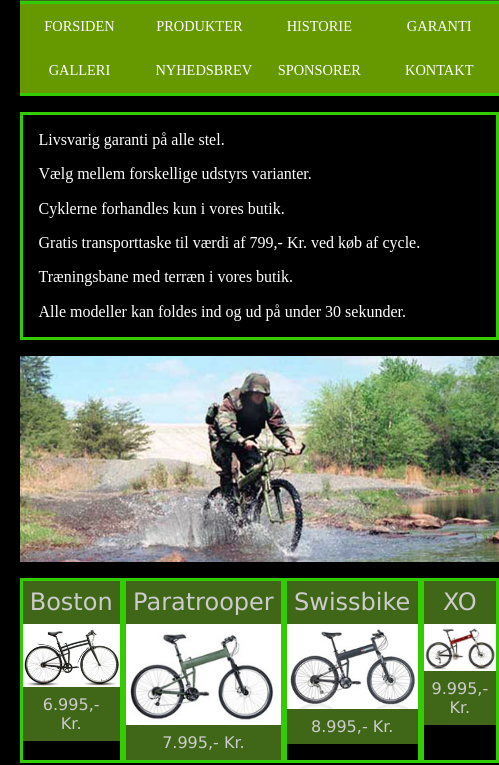
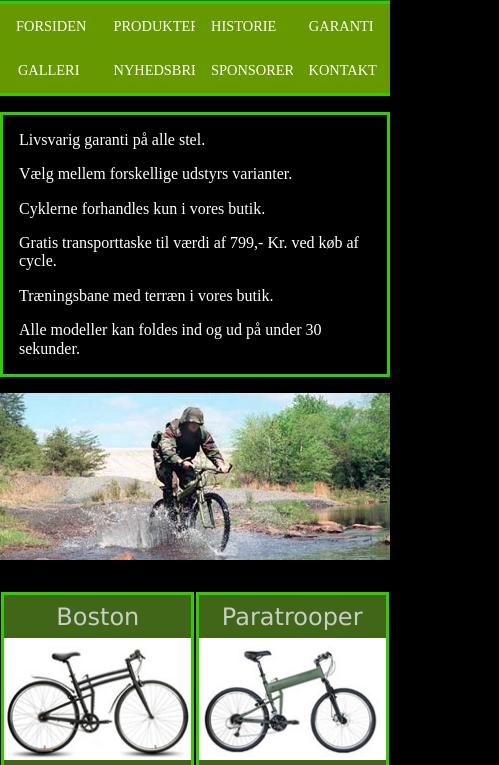
Before and after one commit to mort79f8/OpsamlingsOpgave, a plain HTML site: page index.html in a window 390 px wide. Shown: the part 79-844 px from the top of the page, 499 px wide, since content can reach past the window. Drawn offline with nearby package versions, Linux system fonts and the light colour scheme.

Commit message:
Added responsiveGrid600 style sheet

```diff
--- /dev/null
+++ b/styles/_responsiveGrid600.scss
@@ -0,0 +1,14 @@
+@media screen and (max-width: 600px) {
+  .wrapper {
+    grid-template-columns: 1fr;
+  }
+  main {
+    .articles {
+      flex-wrap: wrap;
+      article {
+        margin: 1em 0;
+        width: 48%;
+      }
+    }
+  }
+}
--- a/styles/styleGrid.scss
+++ b/styles/styleGrid.scss
@@ -110,3 +110,4 @@ footer {
 
 @import "responsiveGrid1000";
 @import "responsiveGrid800";
+@import "responsiveGrid600";
```
Also changed, not shown: styles/styleGrid.css.
